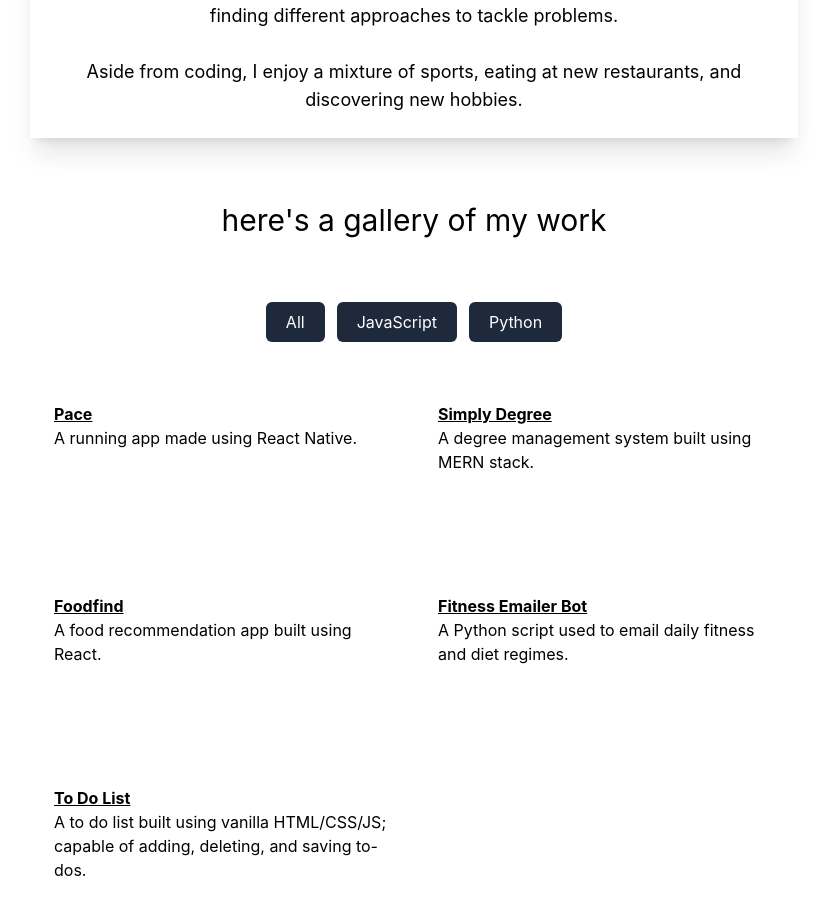
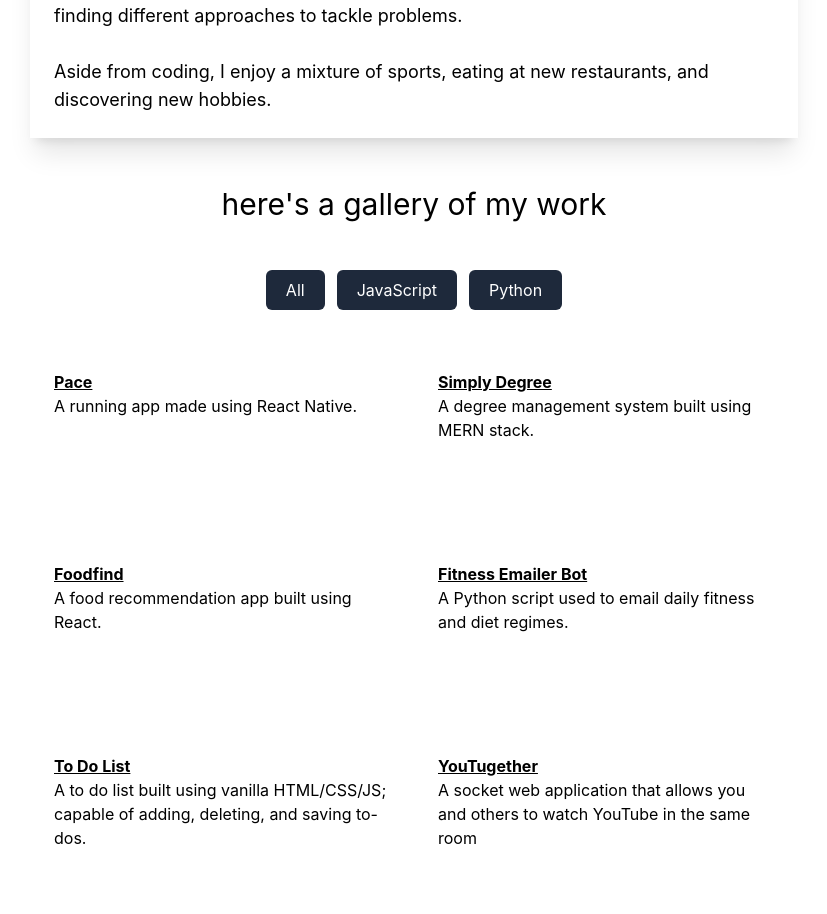
Before and after one commit to bencostas/bencostas.github.io, a React (Create React App) app: page / in a window 1280 px wide. Shown: the part 360-1274 px from the top of the page, without its empty margins (226-1053 px from the left). Built offline with nearby package versions, Linux system fonts and the light colour scheme.

Commit message:
added youtugether project

```diff
--- a/src/Components/Data.js
+++ b/src/Components/Data.js
@@ -28,6 +28,12 @@
         language: "JavaScript",
         link: "https://github.com/bencostas/todolistextension",
         desc: "A to do list built using vanilla HTML/CSS/JS; capable of adding, deleting, and saving to-dos."
+    },
+    {
+        name: "YouTugether",
+        language: "JavaScript",
+        link: "https://github.com/bencostas/YouTugether",
+        desc: "A socket web application that allows you and others to watch YouTube in the same room"
     }
 
 ]
--- a/src/Components/Gallery.tsx
+++ b/src/Components/Gallery.tsx
@@ -16,7 +16,7 @@
 
     return  (
         <>
-        <div className="text-3xl py-16 flex items-center flex-col">
+        <div className="text-3xl py-12 flex items-center flex-col">
             here's a gallery of my work
         </div>
         <div className="flex items-center flex-col">
--- a/src/Components/MainBody.tsx
+++ b/src/Components/MainBody.tsx
@@ -16,7 +16,7 @@
             </div>
 
 
-            <div className='text-lg shadow-xl text-left md:text-center self-auto w-full md:w-3/5 p-6'>
+            <div className='text-lg shadow-xl text-left self-auto w-full md:w-3/5 p-6'>
             Nice to meet you! I am currently pursuing my undergraduate in computer science
             and am looking for exciting opportunities in tech. I love learning new things
             and finding different approaches to tackle problems.
```
